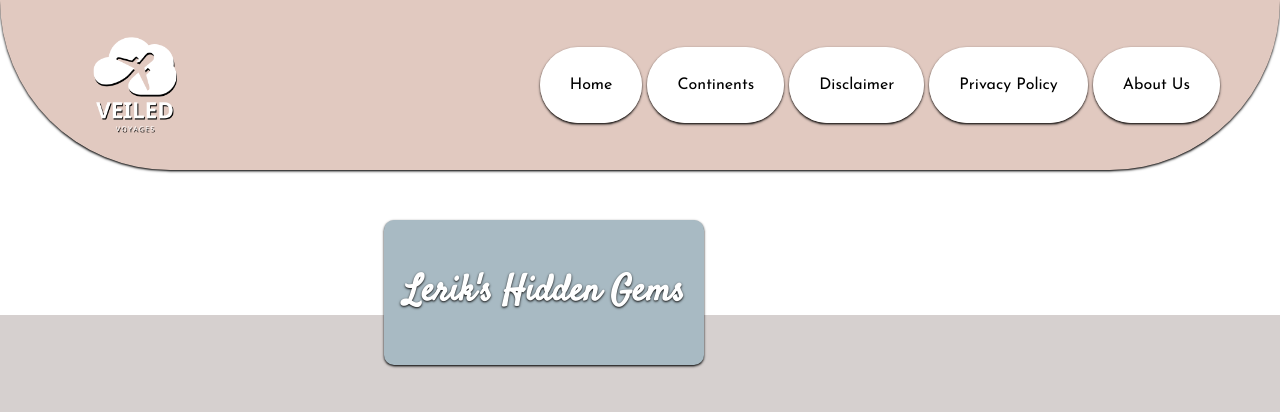
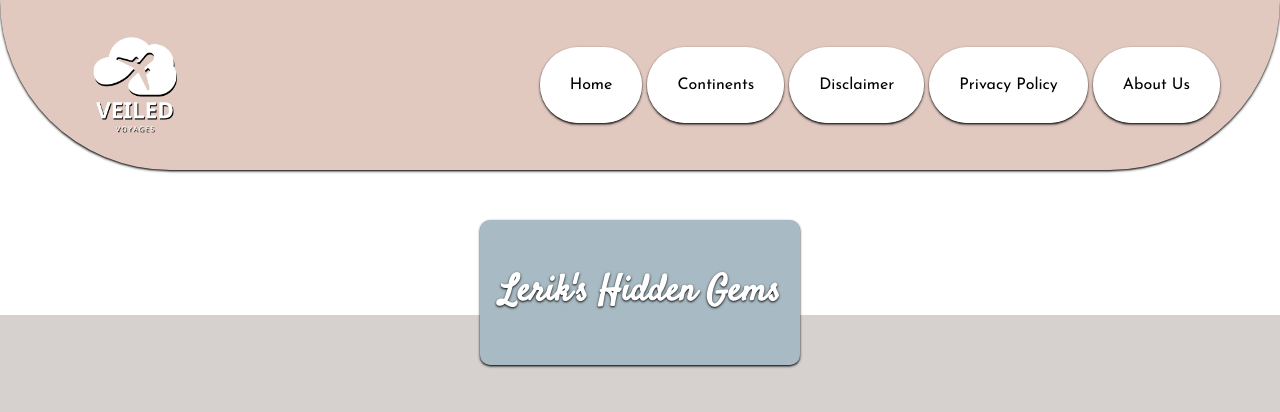
Before and after one commit to ashneeeet/LERIK, a plain HTML site: page index.html in a window 1280 px wide. Shown: the top 412 px of the page. Drawn offline with nearby package versions, Linux system fonts and the light colour scheme; grey boxes are pictures that could not be loaded.

Commit message:
Update style.css

```diff
--- a/style.css
+++ b/style.css
@@ -63,9 +63,12 @@ header {
 .unexp{
     padding: 10px 20px;
     background-color: #A8BAC3;
-    display: inline-block;
-    margin-top: 50px;
-    margin-left:30%;
+    display: flex;
+    justify-content: center;
+    align-items: center;
+    text-align: center;
+    width: fit-content;
+    margin: 50px auto;
     position: relative;
     box-shadow:0 0.08rem 0.15rem black;
     border-radius: 10px;
```
